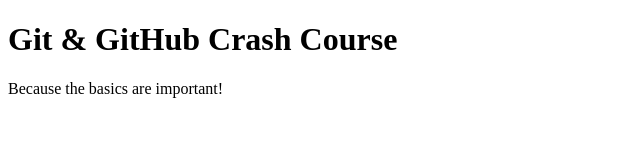
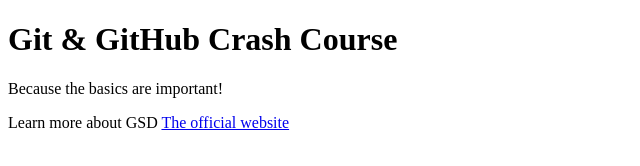
Before and after one commit to SantiagoAlbi/github-test, a plain HTML site: page index.html in a window 1280 px wide. Shown: the whole page, without its empty margins (0-640 px from the left). Drawn offline with Linux system fonts and the light colour scheme.

Commit message:
added to git docs

```diff
--- a/index.html
+++ b/index.html
@@ -9,5 +9,8 @@
   <body>
     <h1>Git & GitHub Crash Course</h1>
     <p>Because the basics are important!</p>
+    <p>Learn more about GSD
+      <a href="https://git-scm.com/book/en/v2">The official website</a>
+    </p>
   </body>
 </html>
```
